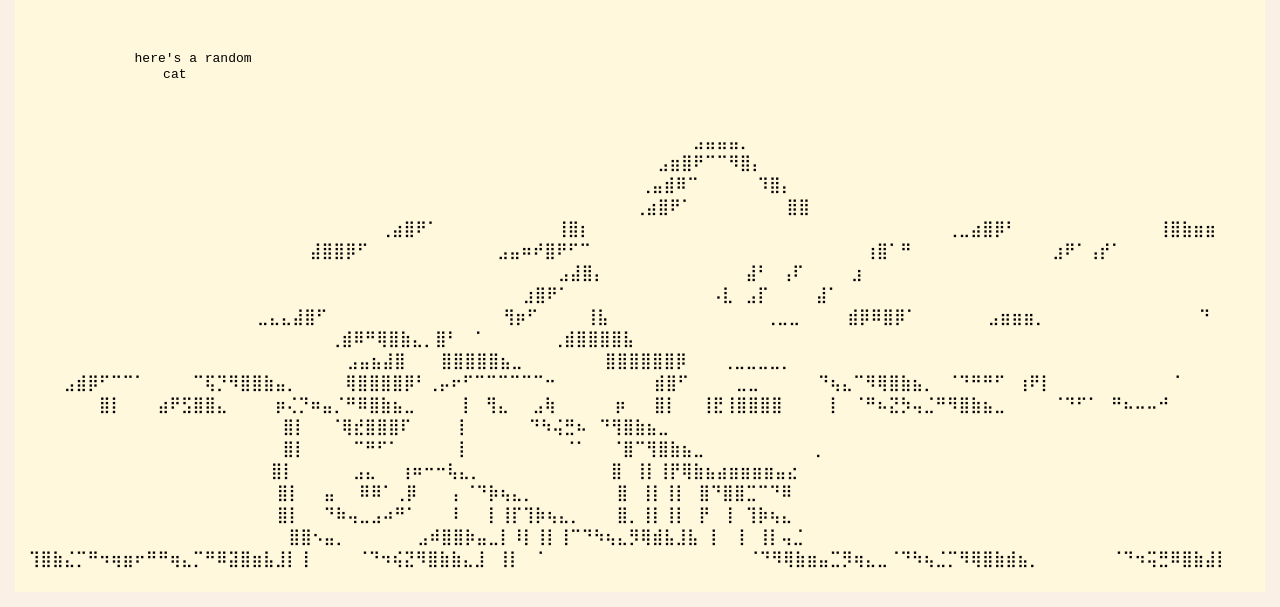
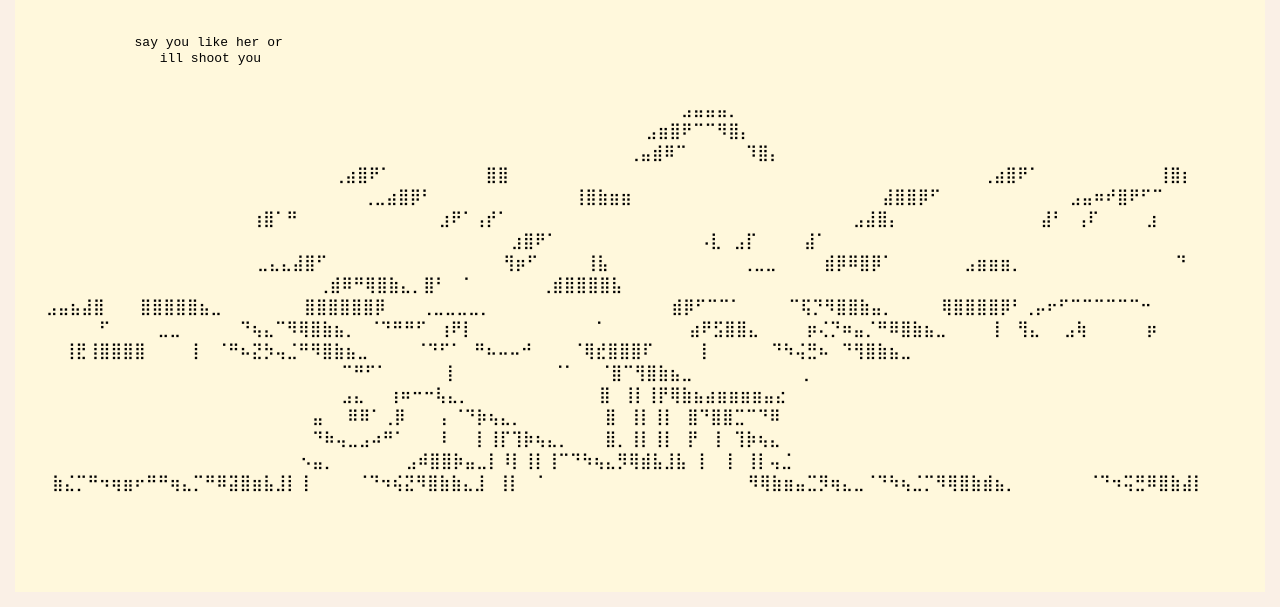
Before and after one commit to asyyuna18/birthdaymin, a plain HTML site: page display.html in a window 1280 px wide. Shown: the part 193-800 px from the top of the page. Drawn offline with Linux system fonts and the light colour scheme.

Commit message:
Update website

```diff
--- a/display.html
+++ b/display.html
@@ -49,38 +49,36 @@
 
     <h1>happy 26th birthday ❤︎</h1>
     <p style="white-space: pre; text-align: left; font-family: monospace; margin: 0;">
- ⠀
-        ⠀⠀⠀⠀⠀⠀here's a random⠀⠀⠀⠀
-        ⠀⠀⠀⠀⠀⠀⠀⠀⠀cat⠀⠀⠀⠀⠀⠀⠀⠀⠀⠀⠀⠀
-       ⠀⠀⠀⠀⠀⠀⠀⠀⠀⠀⠀⠀
+        ⠀⠀⠀⠀⠀⠀say you like her or⠀⠀⠀⠀
+        ⠀⠀⠀⠀⠀⠀⠀  ill shoot you
         </p>
 
-    <p>⠀⠀⠀⠀⠀⠀⠀⠀⠀⠀⠀⠀⠀⠀⠀⠀⠀⠀⠀⠀⠀⠀⠀⠀⠀⠀⠀⠀⠀⠀⠀⠀⠀⠀⠀⠀⠀⣠⣤⣤⣤⡀⠀⠀⠀⠀⠀⠀⠀⠀⠀⠀⠀⠀⠀⠀⠀⠀⠀⠀⠀⠀⠀⠀⠀
-        ⠀⠀⠀⠀⠀⠀⠀⠀⠀⠀⠀⠀⠀⠀⠀⠀⠀⠀⠀⠀⠀⠀⠀⠀⠀⠀⠀⠀⠀⠀⠀⠀⠀⠀⣠⣶⣿⠟⠉⠉⠻⣿⡄⠀⠀⠀⠀⠀⠀⠀⠀⠀⠀⠀⠀⠀⠀⠀⠀⠀⠀⠀⠀⠀⠀
-        ⠀⠀⠀⠀⠀⠀⠀⠀⠀⠀⠀⠀⠀⠀⠀⠀⠀⠀⠀⠀⠀⠀⠀⠀⠀⠀⠀⠀⠀⠀⠀⢀⣤⣾⠿⠉⠀⠀⠀⠀⠀⠹⣿⡄⠀⠀⠀⠀⠀⠀⠀⠀⠀⠀⠀⠀⠀⠀⠀⠀⠀⠀
-        ⠀⠀⠀⠀⠀⠀⠀⠀⠀⠀⠀⠀⠀⠀⠀⠀⠀⠀⠀⠀⠀⠀⠀⠀⠀⠀⠀⠀⠀⢀⣴⣿⠟⠁⠀⠀⠀⠀⠀⠀⠀⠀⣿⣿⠀⠀⠀⠀⠀⠀⠀⠀⠀⠀⠀⠀⠀⠀⠀
-        ⠀⠀⠀⠀⠀⠀⠀⠀⠀⠀⠀⠀⠀⠀⠀⠀⠀⠀⠀⠀⠀⠀⠀⠀⠀⠀⠀⢀⣴⣿⠟⠁⠀⠀⠀⠀⠀⠀⠀⠀⠀⠀⢸⣿⡆⠀⠀⠀⠀⠀⠀
-        ⠀⠀⠀⠀⠀⠀⠀⠀⠀⠀⠀⠀⠀⠀⠀⠀⠀⠀⠀⠀⠀⠀⠀⠀⢀⣀⣴⣿⡿⠃⠀⠀⠀⠀⠀⠀⠀⠀⠀⠀⠀⠀⢸⣿⣷⣶⣶
-        ⠀⠀⠀⠀⠀⠀⠀⠀⠀⠀⠀⠀⠀⠀⠀⠀⠀⠀⠀⠀⠀⠀⠀⣼⣿⣿⡿⠋⠀⠀⠀⠀⠀⠀⠀⠀⠀⠀⠀⣠⣤⠶⠞⣿⠟⠋⠉⠀
-        ⠀⠀⠀⠀⠀⠀⠀⠀⠀⠀⠀⠀⠀⠀⠀⠀⠀⠀⠀⠀⠀⠀⢰⣿⠁⠛⠀⠀⠀⠀⠀⠀⠀⠀⠀⠀⠀⠀⣰⠟⠁⢠⡞⠁⠀⠀⠀⠀⠀⠀⠀⠀⠀⠀
-        ⠀⠀⠀⠀⠀⠀⠀⠀⠀⠀⠀⠀⠀⠀⠀⠀⠀⠀⠀⠀⠀⣠⣼⣿⡄⠀⠀⠀⠀⠀⠀⠀⠀⠀⠀⠀⠀⣼⠃⠀⢠⠏⠀⠀⠀⠀⣰⠀⠀⠀⠀⠀⠀⠀⠀⠀
-        ⠀⠀⠀⠀⠀⠀⠀⠀⠀⠀⠀⠀⠀⠀⠀⠀⠀⠀⠀⠀⣰⣿⠟⠁⠀⠀⠀⠀⠀⠀⠀⠀⠀⠀⠀⠀⠠⣇⠀⣠⡏⠀⠀⠀⠀⣼⠁⠀⠀⠀⠀⠀⠀⠀⠀⠀⠀⠀⠀⠀
-        ⠀⠀⠀⠀⠀⠀⠀⠀⠀⠀⠀⠀⠀⠀⠀⠀⣀⣄⣄⣼⣿⠋⠀⠀⠀⠀⠀⠀⠀⠀⠀⠀⠀⠀⠀⠀⠀⢻⡶⠋⠀⠀⠀⠀⢸⣧⠀⠀⠀⠀⠀
-        ⠀⠀⠀⠀⠀⠀⠀⠀⢀⣀⣀⠀⠀⠀⠀⣾⡿⠿⣿⡿⠁⠀⠀⠀⠀⠀⠀⣠⣶⣶⣶⡀⠀⠀⠀⠀⠀⠀⠀⠀⠀⠀⠀⠀⠀⠙
-        ⠀⠀⠀⠀⠀⠀⢀⣾⠿⠛⢿⣿⣷⣄⡀⣿⠃⠀⠈⠀⠀⠀⠀⠀⠀⢀⣾⣿⣿⣿⣿⣧⠀⠀⠀⠀⠀⠀⠀⠀⠀⠀⠀⠀⠀⠀⠀⠀⠀⠀⠀⠀⠀⠀⠀⠀⠀⠀⠀⠀⠀⠀⠀⠀⠀
-        ⠀⠀⠀⣠⣤⣦⣼⣿⠀⠀⠀⣿⣿⣿⣿⣿⣦⣀⠀⠀⠀⠀⠀⠀⠀⣿⣿⣿⣿⣿⣿⡿⠀⠀⠀⢀⣀⣀⣀⣀⡀⠀⠀⠀⠀⠀⠀⠀⠀⠀⠀⠀⠀⠀⠀⠀
-        ⠀⣠⣾⡿⠋⠉⠉⠁⠀⠀⠀⠀⠉⢯⡙⠻⣿⣿⣷⣤⡀⠀⠀⠀⠀⢿⣿⣿⣿⣿⡿⠃⢀⡤⠖⠋⠉⠉⠉⠉⠉⠉⠒⠀⠀⠀⠀⠀⠀⠀⠀
-        ⣾⣿⠋⠀⠀⠀⠀⣀⣀⠀⠀⠀⠀⠀⠙⢦⣄⠉⠻⢿⣿⣷⣦⡀⠀⠈⠙⠛⠛⠋⠀⢰⠟⡇⠀⠀⠀⠀⠀⠀⠀⠀⠀⠀⠈⠀⠀⠀⠀
-        ⣿⡇⠀⠀⠀⣴⠟⣫⣿⣿⣄⠀⠀⠀⠀⡶⢌⡙⠶⣤⡈⠛⠿⣿⣷⣦⣀⠀⠀⠀⠀⡇⠀⢻⣄⠀⠀⣠⢷⠀⠀⠀⠀⠀⡶⠀⠀
-        ⣿⡇⠀⠀⢸⣟⢸⣿⣿⣿⣿⠀⠀⠀⠀⡇⠀⠈⠛⠦⣝⡳⢤⣈⠛⠻⣿⣷⣦⣀⠀⠀⠀⠀⠈⠙⠋⠁⠀⠛⠦⠤⠤⠚⠀
-        ⣿⡇⠀⠀⠈⢿⣞⣿⣿⣿⠏⠀⠀⠀⠀⡇⠀⠀⠀⠀⠀⠙⠳⢬⣛⠦⠀⠙⢻⣿⣷⣦⣀⠀⠀⠀⠀⠀⠀⠀⠀⠀⠀⠀⠀⠀⠀⠀⠀⠀⠀⠀⠀⠀⠀⠀⠀⠀⠀⠀⠀
-        ⣿⡇⠀⠀⠀⠀⠉⠛⠋⠁⠀⠀⠀⠀⠀⡇⠀⠀⠀⠀⠀⠀⠀⠀⠈⠁⠀⠀⠈⣿⠉⢻⣿⣷⣦⣀⠀⠀⠀⠀⠀⠀⠀⠀⠀⢀⠀⠀⠀⠀⠀⠀⠀⠀⠀⠀⠀⠀⠀⠀⠀
-        ⣿⡇⠀⠀⠀⠀⠀⣠⣄⠀⠀⢰⠶⠒⠒⢧⣄⡀⠀⠀⠀⠀⠀⠀⠀⠀⠀⠀⠀⣿⠀⢸⡇⢸⡟⢿⣷⣦⣴⣶⣶⣶⣶⣤⣔⠀⠀⠀⠀⠀⠀⠀⠀⠀⠀⠀⠀⠀⠀⠀⠀⠀⠀
-        ⣿⡇⠀⠀⣤⠀⠀⠿⠿⠁⢀⡿⠀⠀⠀⡄⠈⠙⡷⢦⣄⡀⠀⠀⠀⠀⠀⠀⠀⣿⠀⢸⡇⢸⡇⠀⣿⠙⣿⣿⣉⠉⠙⠿⠀⠀⠀⠀⠀⠀⠀⠀⠀⠀⠀⠀⠀⠀⠀⠀⠀⠀
-        ⣿⡇⠀⠀⠙⠷⢤⣀⣠⠴⠛⠁⠀⠀⠀⠇⠀⠀⡇⢸⡏⢹⡷⢦⣄⡀⠀⠀⠀⣿⡀⢸⡇⢸⡇⠀⡟⠀⢸⠀⢹⡷⢦⣄⠀⠀⠀⠀⠀⠀⠀⠀⠀⠀⠀⠀⠀⠀⠀⠀⠀⠀
-        ⣿⣿⠢⣤⡀⠀⠀⠀⠀⠀⠀⣠⠾⣿⣿⡷⣤⣀⡇⠸⡇⢸⡇⢸⠉⠙⠳⢦⣄⡻⢿⣾⣧⣸⣧⠀⡇⠀⢸⠀⢸⡇⢤⣈⠀⠀⠀⠀⠀⠀⠀⠀⠀⠀⠀⠀⠀⠀⠀⠀
-        ⢹⣿⣷⣌⡉⠛⠲⢶⣶⠖⠛⠛⢶⣄⡉⠛⠿⣽⣿⣶⣧⣸⡇⢸⠀⠀⠀⠀⠈⠙⠲⢮⣝⠻⣿⣷⣷⣄⣸⠀⢸⡇⠀⠈⠀⠀⠀⠀⠀⠀⠀⠀⠀⠀⠀⠀⠀⠀⠀⠀
-        ⠀⠈⠙⠻⢿⣷⣶⣤⣉⡻⢶⣄⣀⠈⠙⠳⢦⣈⡉⠻⢿⣿⣷⣾⣦⡀⠀⠀⠀⠀⠀⠀⠈⠙⠲⢭⣛⠿⣿⣷⣼⡇⠀⠀
+    <p>⠀⠀⠀⠀⠀⠀⠀⠀⠀⠀⠀⠀⠀⠀⠀⠀⠀⠀⠀⠀⠀⠀⠀⠀⠀⠀⠀⠀⠀⠀⠀⠀⠀⠀⠀⣠⣤⣤⣤⡀⠀⠀⠀⠀⠀⠀⠀⠀⠀⠀⠀⠀⠀⠀⠀⠀⠀⠀⠀⠀⠀⠀⠀
+        ⠀⠀⠀⠀⠀⠀⠀⠀⠀⠀⠀⠀⠀⠀⠀⠀⠀⠀⠀⠀⠀⠀⠀⠀⠀⠀⠀⠀⠀⠀⠀⠀⣠⣶⣿⠟⠉⠉⠻⣿⡄⠀⠀⠀⠀⠀⠀⠀⠀⠀⠀⠀⠀⠀⠀⠀⠀⠀⠀⠀⠀⠀⠀
+        ⠀⠀⠀⠀⠀⠀⠀⠀⠀⠀⠀⠀⠀⠀⠀⠀⠀⠀⠀⠀⠀⠀⠀⠀⠀⠀⠀⠀⠀⢀⣤⣾⠿⠉⠀⠀⠀⠀⠀⠹⣿⡄⠀⠀⠀⠀⠀⠀⠀⠀⠀⠀⠀⠀⠀⠀⠀⠀⠀⠀
+        ⠀⠀⠀⠀⠀⠀⠀⠀⠀⠀⠀⠀⠀⠀⠀⠀⠀⠀⠀⠀⠀⠀⠀⠀⠀⠀⠀⢀⣴⣿⠟⠁⠀⠀⠀⠀⠀⠀⠀⠀⣿⣿⠀⠀⠀⠀⠀⠀⠀⠀⠀⠀⠀⠀⠀⠀⠀
+        ⠀⠀⠀⠀⠀⠀⠀⠀⠀⠀⠀⠀⠀⠀⠀⠀⠀⠀⠀⠀⠀⠀⠀⠀⠀⢀⣴⣿⠟⠁⠀⠀⠀⠀⠀⠀⠀⠀⠀⠀⢸⣿⡆⠀⠀⠀⠀⠀⠀
+        ⠀⠀⠀⠀⠀⠀⠀⠀⠀⠀⠀⠀⠀⠀⠀⠀⠀⠀⠀⠀⠀⠀⢀⣀⣴⣿⡿⠃⠀⠀⠀⠀⠀⠀⠀⠀⠀⠀⠀⠀⢸⣿⣷⣶⣶
+        ⠀⠀⠀⠀⠀⠀⠀⠀⠀⠀⠀⠀⠀⠀⠀⠀⠀⠀⠀⠀⠀⣼⣿⣿⡿⠋⠀⠀⠀⠀⠀⠀⠀⠀⠀⠀⠀⣠⣤⠶⠞⣿⠟⠋⠉⠀
+        ⠀⠀⠀⠀⠀⠀⠀⠀⠀⠀⠀⠀⠀⠀⠀⠀⠀⠀⠀⠀⢰⣿⠁⠛⠀⠀⠀⠀⠀⠀⠀⠀⠀⠀⠀⠀⣰⠟⠁⢠⡞⠁⠀⠀⠀⠀⠀⠀⠀⠀⠀⠀
+        ⠀⠀⠀⠀⠀⠀⠀⠀⠀⠀⠀⠀⠀⠀⠀⠀⠀⠀⠀⣠⣼⣿⡄⠀⠀⠀⠀⠀⠀⠀⠀⠀⠀⠀⠀⣼⠃⠀⢠⠏⠀⠀⠀⠀⣰⠀⠀⠀⠀⠀⠀⠀⠀⠀
+        ⠀⠀⠀⠀⠀⠀⠀⠀⠀⠀⠀⠀⠀⠀⠀⠀⠀⠀⣰⣿⠟⠁⠀⠀⠀⠀⠀⠀⠀⠀⠀⠀⠀⠀⠠⣇⠀⣠⡏⠀⠀⠀⠀⣼⠁⠀⠀⠀⠀⠀⠀⠀⠀⠀⠀⠀⠀⠀
+        ⠀⠀⠀⠀⠀⠀⠀⠀⠀⠀⠀⠀⠀⠀⣀⣄⣄⣼⣿⠋⠀⠀⠀⠀⠀⠀⠀⠀⠀⠀⠀⠀⠀⠀⠀⢻⡶⠋⠀⠀⠀⠀⢸⣧⠀⠀⠀⠀⠀
+        ⠀⠀⠀⠀⠀⠀⢀⣀⣀⠀⠀⠀⠀⣾⡿⠿⣿⡿⠁⠀⠀⠀⠀⠀⠀⣠⣶⣶⣶⡀⠀⠀⠀⠀⠀⠀⠀⠀⠀⠀⠀⠀⠀⠙
+        ⠀⠀⠀⠀⢀⣾⠿⠛⢿⣿⣷⣄⡀⣿⠃⠀⠈⠀⠀⠀⠀⠀⠀⢀⣾⣿⣿⣿⣿⣧⠀⠀⠀⠀⠀⠀⠀⠀⠀⠀⠀⠀⠀⠀⠀⠀⠀⠀⠀⠀⠀⠀⠀⠀⠀⠀⠀⠀⠀⠀⠀⠀⠀
+        ⠀⣠⣤⣦⣼⣿⠀⠀⠀⣿⣿⣿⣿⣿⣦⣀⠀⠀⠀⠀⠀⠀⠀⣿⣿⣿⣿⣿⣿⡿⠀⠀⠀⢀⣀⣀⣀⣀⡀⠀⠀⠀⠀⠀⠀⠀⠀⠀⠀⠀⠀⠀⠀⠀
+        ⣾⡿⠋⠉⠉⠁⠀⠀⠀⠀⠉⢯⡙⠻⣿⣿⣷⣤⡀⠀⠀⠀⠀⢿⣿⣿⣿⣿⡿⠃⢀⡤⠖⠋⠉⠉⠉⠉⠉⠉⠒⠀⠀⠀⠀⠀⠀⠀⠀
+        ⠋⠀⠀⠀⠀⣀⣀⠀⠀⠀⠀⠀⠙⢦⣄⠉⠻⢿⣿⣷⣦⡀⠀⠈⠙⠛⠛⠋⠀⢰⠟⡇⠀⠀⠀⠀⠀⠀⠀⠀⠀⠀⠈⠀⠀⠀⠀
+        ⠀⠀⠀⣴⠟⣫⣿⣿⣄⠀⠀⠀⠀⡶⢌⡙⠶⣤⡈⠛⠿⣿⣷⣦⣀⠀⠀⠀⠀⡇⠀⢻⣄⠀⠀⣠⢷⠀⠀⠀⠀⠀⡶⠀⠀
+        ⠀⠀⢸⣟⢸⣿⣿⣿⣿⠀⠀⠀⠀⡇⠀⠈⠛⠦⣝⡳⢤⣈⠛⠻⣿⣷⣦⣀⠀⠀⠀⠀⠈⠙⠋⠁⠀⠛⠦⠤⠤⠚⠀
+        ⠀⠀⠈⢿⣞⣿⣿⣿⠏⠀⠀⠀⠀⡇⠀⠀⠀⠀⠀⠙⠳⢬⣛⠦⠀⠙⢻⣿⣷⣦⣀⠀⠀⠀⠀⠀⠀⠀⠀⠀⠀⠀⠀⠀⠀⠀⠀⠀⠀⠀⠀⠀⠀⠀⠀⠀⠀⠀⠀
+        ⠀⠀⠀⠀⠉⠛⠋⠁⠀⠀⠀⠀⠀⡇⠀⠀⠀⠀⠀⠀⠀⠀⠈⠁⠀⠀⠈⣿⠉⢻⣿⣷⣦⣀⠀⠀⠀⠀⠀⠀⠀⠀⠀⢀⠀⠀⠀⠀⠀⠀⠀⠀⠀⠀⠀⠀⠀⠀⠀
+        ⠀⠀⠀⠀⠀⣠⣄⠀⠀⢰⠶⠒⠒⢧⣄⡀⠀⠀⠀⠀⠀⠀⠀⠀⠀⠀⠀⣿⠀⢸⡇⢸⡟⢿⣷⣦⣴⣶⣶⣶⣶⣤⣔⠀⠀⠀⠀⠀⠀⠀⠀⠀⠀⠀⠀⠀⠀⠀⠀⠀⠀
+        ⠀⠀⣤⠀⠀⠿⠿⠁⢀⡿⠀⠀⠀⡄⠈⠙⡷⢦⣄⡀⠀⠀⠀⠀⠀⠀⠀⣿⠀⢸⡇⢸⡇⠀⣿⠙⣿⣿⣉⠉⠙⠿⠀⠀⠀⠀⠀⠀⠀⠀⠀⠀⠀⠀⠀⠀⠀⠀⠀⠀
+        ⠀⠀⠙⠷⢤⣀⣠⠴⠛⠁⠀⠀⠀⠇⠀⠀⡇⢸⡏⢹⡷⢦⣄⡀⠀⠀⠀⣿⡀⢸⡇⢸⡇⠀⡟⠀⢸⠀⢹⡷⢦⣄⠀⠀⠀⠀⠀⠀⠀⠀⠀⠀⠀⠀⠀⠀⠀⠀⠀⠀
+        ⠢⣤⡀⠀⠀⠀⠀⠀⠀⣠⠾⣿⣿⡷⣤⣀⡇⠸⡇⢸⡇⢸⠉⠙⠳⢦⣄⡻⢿⣾⣧⣸⣧⠀⡇⠀⢸⠀⢸⡇⢤⣈⠀⠀⠀⠀⠀⠀⠀⠀⠀⠀⠀⠀⠀⠀⠀⠀
+        ⣷⣌⡉⠛⠲⢶⣶⠖⠛⠛⢶⣄⡉⠛⠿⣽⣿⣶⣧⣸⡇⢸⠀⠀⠀⠀⠈⠙⠲⢮⣝⠻⣿⣷⣷⣄⣸⠀⢸⡇⠀⠈⠀⠀⠀⠀⠀⠀⠀⠀⠀⠀⠀⠀⠀⠀⠀⠀
+        ⠀⠻⢿⣷⣶⣤⣉⡻⢶⣄⣀⠈⠙⠳⢦⣈⡉⠻⢿⣿⣷⣾⣦⡀⠀⠀⠀⠀⠀⠀⠈⠙⠲⢭⣛⠿⣿⣷⣼⡇⠀⠀
 </p>
 
 
```
